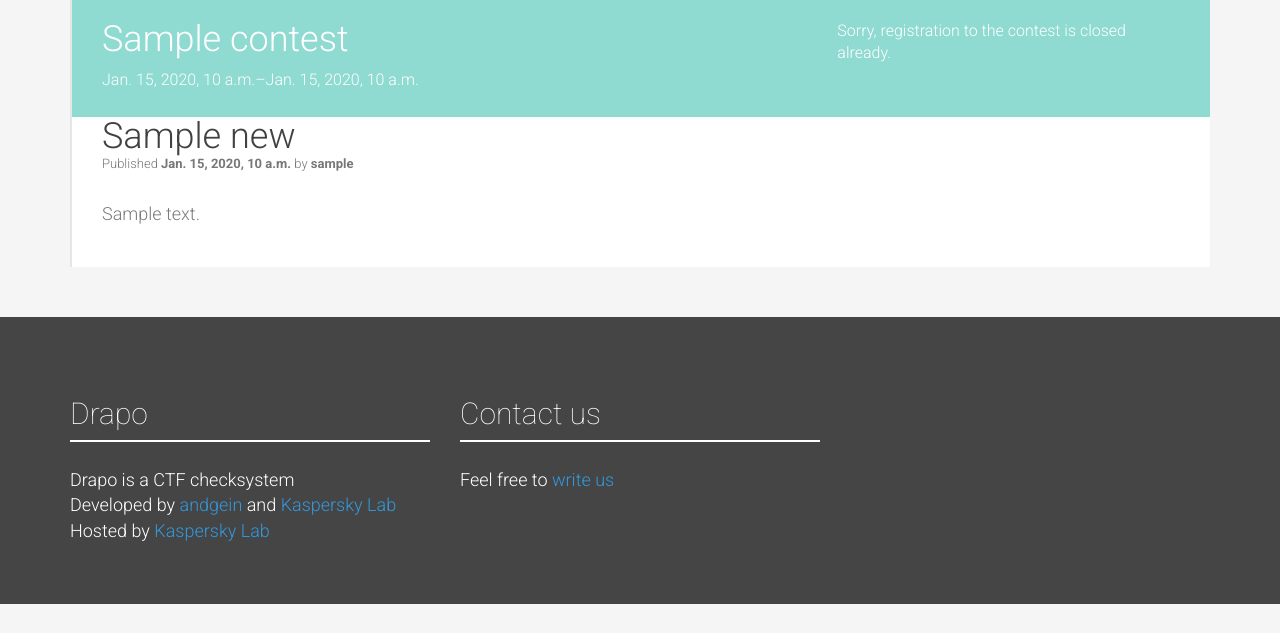
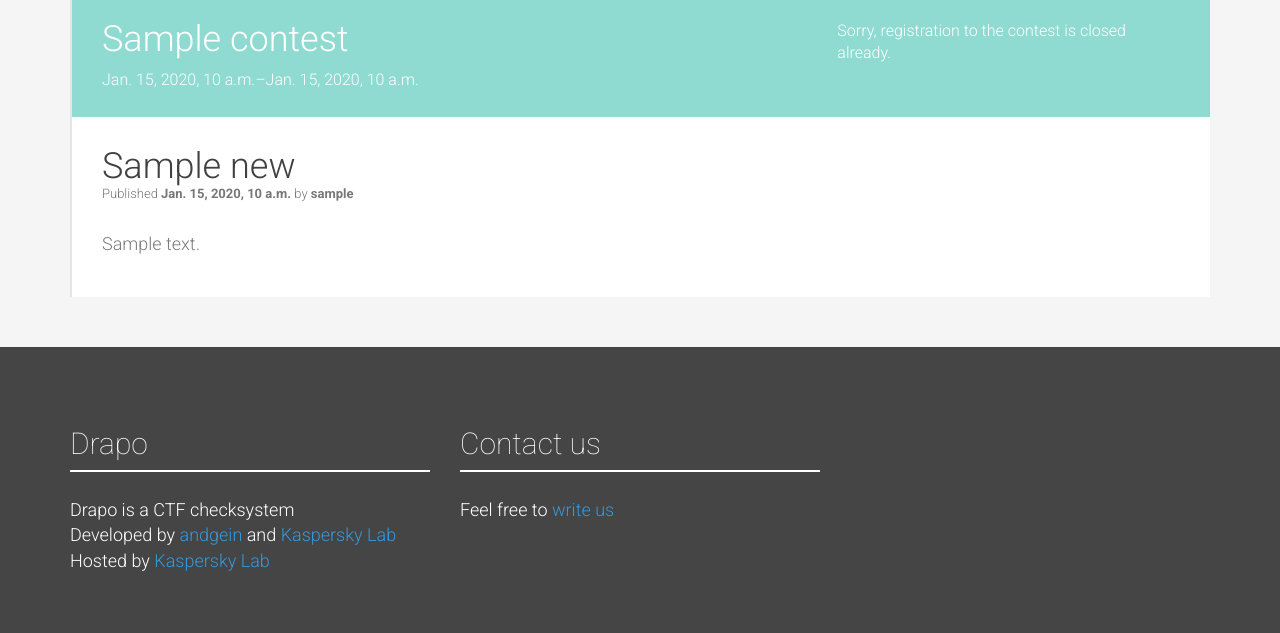
Before and after one commit to andgein/drapo, a Django app: page /contests/1/news/1/ in a window 1280 px wide. Shown: the part 112-745 px from the top of the page. Run offline with Django 3.2, Linux system fonts and the light colour scheme; tables that the repository leaves empty hold one stand-in row (values such as "Sample post"); parts of the project's set-up code (start-up, migrations or seed data) failed here and were passed over; some libraries are stand-ins or nearby versions.

Commit message:
Page headers

```diff
--- a/src/web/contests/templates/contests/attempts.html
+++ b/src/web/contests/templates/contests/attempts.html
@@ -7,6 +7,8 @@
 {% block content %}
     <div class="page contest-page">
         {% include 'contests/_contest_header.html' with contest=contest %}
+
+        <h1 class="page__header">Attempts</h1>
 
         <form action="" method="GET" class="form-inline">
             {{ form|bootstrap_inline }}
--- a/src/web/contests/templates/contests/news.html
+++ b/src/web/contests/templates/contests/news.html
@@ -8,7 +8,7 @@
     <div class="page contest-page">
         {% include 'contests/_contest_header.html' with contest=contest %}
 
-        <h1 class="page__header fw300">
+        <h1 class="page__header">
             {{ news.title }}
             <div class="text-xs-small fw300 text-muted">Published <strong>{{ news.publish_time }}</strong> by <strong>{{ news.author.username }}</strong></div>
         </h1>
--- a/src/web/contests/templates/contests/participants.html
+++ b/src/web/contests/templates/contests/participants.html
@@ -7,6 +7,8 @@
 {% block content %}
     <div class="page contest-page">
         {% include 'contests/_contest_header.html' with contest=contest %}
+
+        <h1 class="page__header">Participants</h1>
 
         <div class="participants">
             {% if participants %}
@@ -20,7 +22,7 @@
                     <div class="col-xs-3 col-lg-2"><strong>Participant</strong></div>
                     <div class="col-xs-3 col-sm-2"><strong>Approved?</strong></div>
                     <div class="col-xs-3 col-lg-2"><strong>Disqualified?</strong></div>
-                    <div class="col-xs-3 col-lg-2"><strong>Visible in scoreboard?</strong></div>
+                    <div class="col-xs-3 col-lg-3"><strong>Visible in scoreboard?</strong></div>
                 </div>
             {% else %}
                 <hr />
@@ -80,7 +82,7 @@
                             </a>
                         {% endif %}
                     </div>
-                    <div class="col-xs-3 col-lg-2">
+                    <div class="col-xs-3 col-lg-3">
                         {% if participant.is_visible_in_scoreboard %}
                             <span class="text-success text-small">Visible</span>
                             <a href="" class="post-link"
--- a/src/web/contests/templates/contests/tasks_by_categories.html
+++ b/src/web/contests/templates/contests/tasks_by_categories.html
@@ -9,7 +9,7 @@
 
         {% include 'contests/_contest_header.html' with contest=contest %}
 
-        <h1 class="page__header mb20">Tasks</h1>
+        <h1 class="page__header">Tasks</h1>
 
         <div class="categories-list">
             {% for category in categories %}
--- a/src/web/contests/templates/contests/tasks_one_by_one.html
+++ b/src/web/contests/templates/contests/tasks_one_by_one.html
@@ -6,7 +6,7 @@
     <div class="page contest-page">
         {% include 'contests/_contest_header.html' with contest=contest %}
 
-        <h1 class="page__header mb20">Tasks</h1>
+        <h1 class="page__header">Tasks</h1>
 
         {% for task in tasks %}
             {# TODO: copy-paste? #}
--- a/src/web/static/css/common.css
+++ b/src/web/static/css/common.css
@@ -201,6 +201,10 @@ h1.page__header {
     font-weight: 300;
 }
 
+.contest-header + .page__header {
+    margin-top: 30px;
+}
+
 /* Navbar */
 .dropdown-menu > li > a.text-danger,
 .navbar-default .navbar-nav .open .dropdown-menu>li>.text-danger {
```
